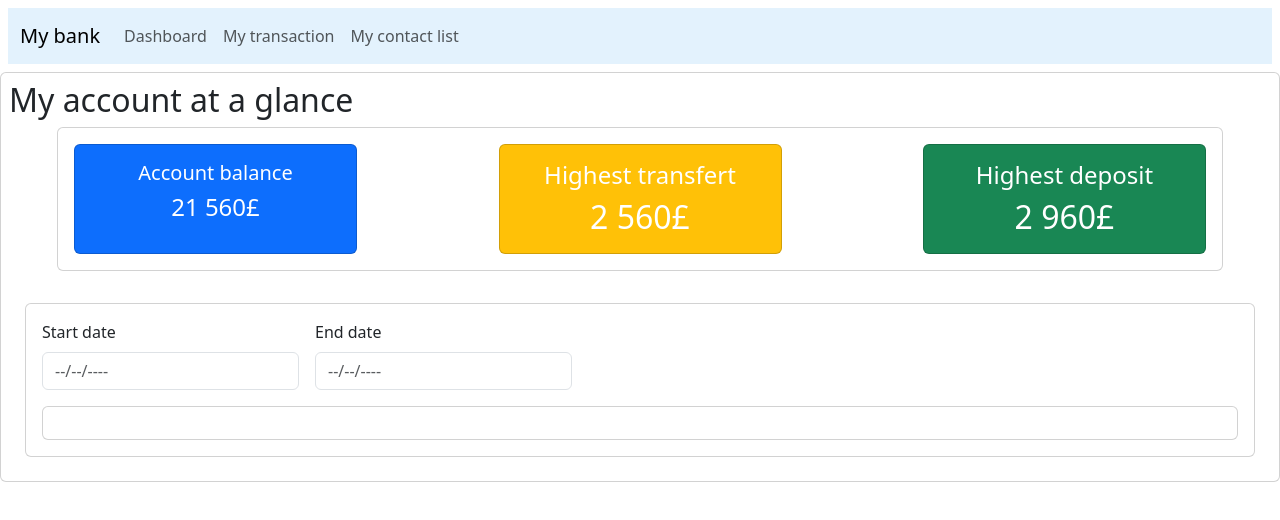
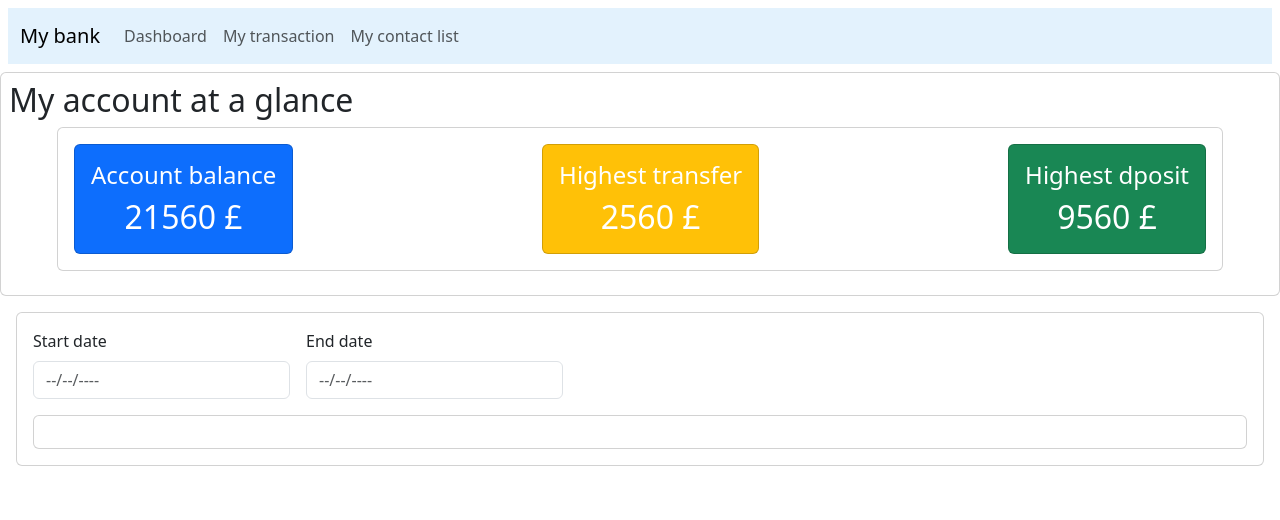
Before and after one commit to bilal1960/frontend_bank, an Angular app in the folder banking-app/: page / in a window 1280 px wide. Shown: the top 520 px of the page. Built offline with nearby package versions, Linux system fonts and the light colour scheme.

Commit message:
utilisation de composant et interface

```diff
--- /dev/null
+++ b/banking-app/src/app/components/light-info/light-info.component.html
@@ -0,0 +1,6 @@
+<div class="card text-white text-center" [ngClass]="infoInput.infoStyle || 'bg-primary'">
+  <div class="card-body">
+    <h4 class="card-title">{{infoInput.title}}</h4>
+    <h2 class="card-text">{{infoInput.amount}}&nbsp;£</h2>
+  </div>
+</div>
--- /dev/null
+++ b/banking-app/src/app/components/light-info/light-info.component.ts
@@ -0,0 +1,25 @@
+import {Component, Input} from '@angular/core';
+import {NgClass} from "@angular/common";
+
+export interface  LightInforInput{
+
+   title?: string;
+   amount?: number;
+   infoStyle?: "bg-primary" | "bg-success" | "bg-warning" | "bg-danger";
+
+}
+
+@Component({
+  selector: 'app-light-info',
+  standalone: true,
+  imports: [
+    NgClass
+  ],
+  templateUrl: './light-info.component.html',
+  styleUrl: './light-info.component.scss'
+})
+export class LightInfoComponent {
+
+  @Input() infoInput: LightInforInput = {};
+
+}
--- a/banking-app/src/app/pages/user-dashboard/user-dashboard.component.html
+++ b/banking-app/src/app/pages/user-dashboard/user-dashboard.component.html
@@ -1,23 +1,9 @@
 <div class="card p-2">
   <h2>My account at a glance</h2>
   <div class="d-flex flex-row justify-content-between card me-5 ms-5 mb-3 p-3">
-    <div class="card text-white bg-primary  text-center col-3">
-      <div class="card-body">
-        <h5 class="card-title">Account balance</h5>
-        <h4 class="card-text">21 560£</h4>
-      </div>
-    </div>
-    <div class="card text-white bg-warning  text-center col-3">
-      <div class="card-body">
-        <h4 class="card-title">Highest transfert</h4>
-        <h2 class="card-text">2 560£</h2>
-      </div>
-    </div>
-    <div class="card text-white bg-success  text-center col-3">
-      <div class="card-body">
-        <h4 class="card-title">Highest deposit</h4>
-        <h2 class="card-text">2 960£</h2>
-      </div>
+    <app-light-info *ngFor=" let info of accountInfoList"
+                    [infoInput] = "info"
+    ></app-light-info>
     </div>
   </div>
   <div class="card m-3 p-3">
@@ -33,8 +19,6 @@
     </div>
     <div>
       <div class="card p-3">
-
       </div>
     </div>
   </div>
-</div>
--- a/banking-app/src/app/pages/user-dashboard/user-dashboard.component.ts
+++ b/banking-app/src/app/pages/user-dashboard/user-dashboard.component.ts
@@ -1,12 +1,48 @@
-import { Component } from '@angular/core';
+import {Component, OnInit} from '@angular/core';
+import {LightInfoComponent, LightInforInput} from "../../components/light-info/light-info.component";
+import {NgForOf} from "@angular/common";
 
 @Component({
   selector: 'app-user-dashboard',
   standalone: true,
-  imports: [],
+  imports: [
+    LightInfoComponent,
+    NgForOf
+  ],
   templateUrl: './user-dashboard.component.html',
   styleUrl: './user-dashboard.component.scss'
 })
-export class UserDashboardComponent {
+export class UserDashboardComponent implements OnInit{
+
+  accountInfoList: Array<LightInforInput> = [];
+
+  constructor() {
+  }
+
+  ngOnInit(): void{
+    this.initializeAccountInfo()
+  }
+
+  private initializeAccountInfo() {
+
+    this.accountInfoList = [
+      {
+        title: "Account balance",
+        amount: 21560,
+        infoStyle: "bg-primary"
+      },
+      {
+        title: "Highest transfer",
+        amount: 2560,
+        infoStyle: "bg-warning"
+      },
+      {
+        title: "Highest dposit",
+        amount: 9560,
+        infoStyle: "bg-success"
+      },
+    ];
+
+  }
 
 }
```
Also changed, not shown: banking-app/src/app/components/light-info/light-info.component.scss (added), 1 other file (tests, documents, lock files or other folders).
